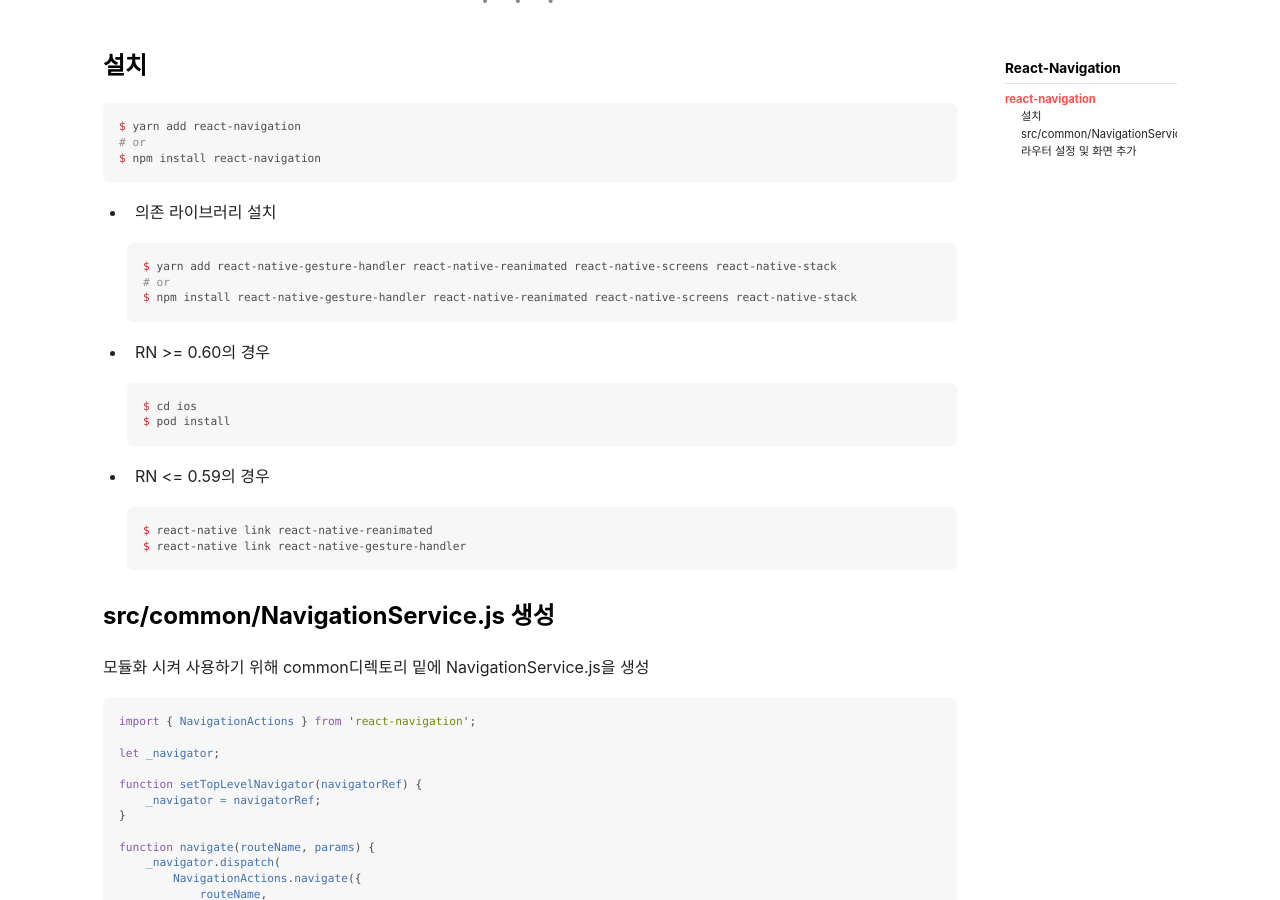
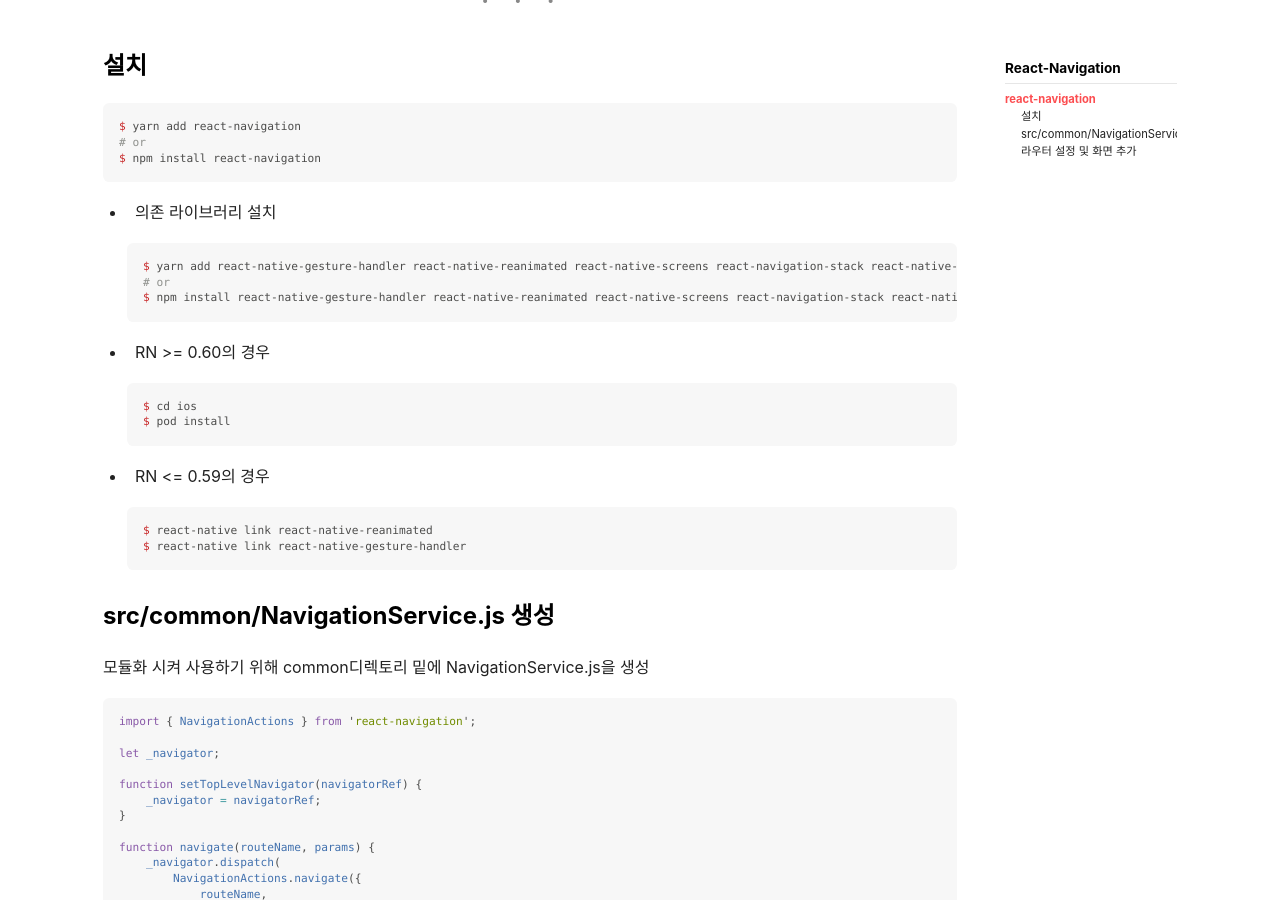
Before and after one commit to Ungdoong/Ungdoong.github.io, a Jekyll site: the page built from _posts/2020-04-15-React-Navigation.md, in a window 1280 px wide and 900 px high, scrolled down 518 px. Built offline with Jekyll 4.4.1, drawn with Linux system fonts in a browser that asks for light colours; nearby versions of some CDN libraries.

Commit message:
200521| name 수정

````diff
--- a/_posts/2020-04-15-React-Navigation.md
+++ b/_posts/2020-04-15-React-Navigation.md
@@ -21,9 +21,9 @@ $ npm install react-navigation
 - 의존 라이브러리 설치
 
   ```bash
-  $ yarn add react-native-gesture-handler react-native-reanimated react-native-screens react-native-stack
+  $ yarn add react-native-gesture-handler react-native-reanimated react-native-screens react-navigation-stack react-native-safe-area-context
   # or
-  $ npm install react-native-gesture-handler react-native-reanimated react-native-screens react-native-stack
+  $ npm install react-native-gesture-handler react-native-reanimated react-native-screens react-navigation-stack react-native-safe-area-context --save
   ```
 
 - RN >= 0.60의 경우
````
Also changed, not shown: _posts/2020-05-20-Sequelizer.md (renamed from _posts/2020-05-20-Sequelize.md, +1 -1 lines).
